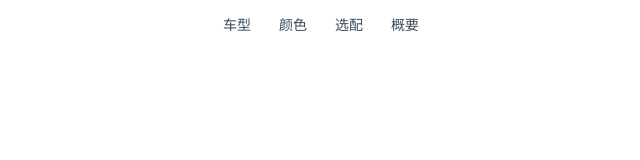
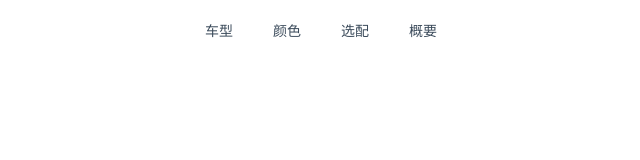
Before and after one commit to ctsin/practices-product-builder, a website built with Parcel: page src/index.html in a window 1280 px wide. Shown: the whole page, without its empty margins (319-959 px from the left). Built offline with nearby package versions, Linux system fonts and the light colour scheme.

Commit message:
完成 header 布局

```diff
--- /dev/null
+++ b/src/sass/_variables.scss
@@ -0,0 +1,3 @@
+$spacing: 1rem;
+$spacing-large: $spacing * 2;
+$spacing-small: $spacing * 0.5;
--- a/src/sass/main.scss
+++ b/src/sass/main.scss
@@ -1,3 +1,5 @@
+@import "variables";
+
 *,
 *::before,
 *::after {
@@ -21,21 +23,49 @@ body {
   color: #3a4a5a;
 }
 
-.nav {
-  &#{\@primary} {
-    display: flex;
+.header {
+  display: flex;
+  justify-content: space-between;
+  margin: 0 $spacing;
+
+  &#{\@title},
+  &#{\@indicator} {
+    padding: $spacing 0;
+  }
+
+  &#{\@title} {
+    &::before {
+      content: attr(data-prefix) attr(data-title);
+    }
+  }
+  &#{\@indicator} {
+    &::before {
+      content: "第 " attr(data-current) "/" attr(data-total) " 步";
+    }
+  }
+
+  &#{\@nav} {
+    display: none;
+  }
+
+  @media (min-width: 414px) {
     justify-content: center;
-    list-style: none;
-    padding-left: 0;
-    margin: 0;
 
-    &#{\:item} {
-      padding: 1em;
-      cursor: pointer;
-      & > a {
+    &#{\@title},
+    &#{\@indicator} {
+      display: none;
+    }
+
+    &#{\@nav} {
+      display: flex;
+      justify-content: center;
+
+      &#{\:item} {
+        padding: $spacing;
         text-decoration: none;
         color: inherit;
-        pointer-events: none;
+        cursor: pointer;
+        outline: none;
 
         &:hover,
         &:focus {
--- /dev/null
+++ b/src/typescript/component/header.ts
@@ -0,0 +1,9 @@
+import { stepTitle } from "./step-title";
+import { nav } from "./nav";
+import { stepIndicator } from "./step-indicator";
+
+export const header = () => /* html */ `
+  <div class="header">
+    ${[stepTitle(), nav(), stepIndicator()].join("")}
+  </div>
+`;
--- a/src/typescript/component/main.ts
+++ b/src/typescript/component/main.ts
@@ -1,3 +1,3 @@
-import { Nav } from "./nav";
+import { header } from "./header";
 
-document.getElementById("root").innerHTML = Nav();
+document.getElementById("root").innerHTML = [header()].join();
--- a/src/typescript/component/nav.ts
+++ b/src/typescript/component/nav.ts
@@ -1,6 +1,6 @@
 import { on } from "../helper/utils";
 
-export const Nav = () => {
+export const nav = () => {
   const modelNavItemClickHandler = on("#model", "click", event => {
     event.preventDefault();
 
@@ -22,15 +22,15 @@ export const Nav = () => {
   const summaryNavItemClickHandler = on("#summary", "click", event => {
     event.preventDefault();
 
-    console.log("summary");
+    console.log("#summary");
   });
 
   return /* html */ `
-    <ul class="nav@primary">
-      <li id="model" class="nav@primary:item"><a href="#">车型</a></li>
-      <li id="color" class="nav@primary:item"><a href="#">颜色</a></li>
-      <li id="accessory" class="nav@primary:item"><a href="#">选配</a></li>
-      <li id="summary" class="nav@primary:item"><a href="#">概要</a></li>
-    </ul>
+    <div class="header@nav">
+      <a id="model" class="header@nav:item" href="#">车型</a>
+      <a id="color" class="header@nav:item" href="#">颜色</a>
+      <a id="accessory" class="header@nav:item" href="#">选配</a>
+      <a id="summary" class="header@nav:item" href="#">概要</a>
+    </div>
   `;
 };
--- /dev/null
+++ b/src/typescript/component/step-indicator.ts
@@ -0,0 +1,5 @@
+type StepIndicator = () => string;
+
+export const stepIndicator: StepIndicator = () => /* html */ `
+    <div class="header@indicator" data-current="1" data-total="4"></div>
+  `;
--- /dev/null
+++ b/src/typescript/component/step-title.ts
@@ -0,0 +1,5 @@
+type StepTitle = () => string;
+
+export const stepTitle: StepTitle = () => /* html */ `
+    <div class="header@title" data-prefix="请选择 - " data-title="车型"></div>
+  `;
```
